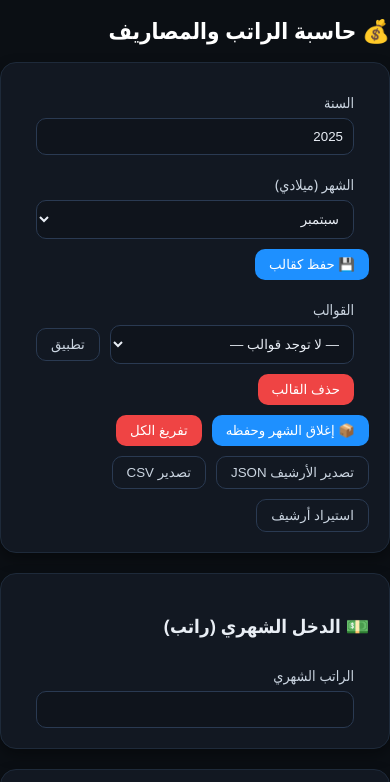
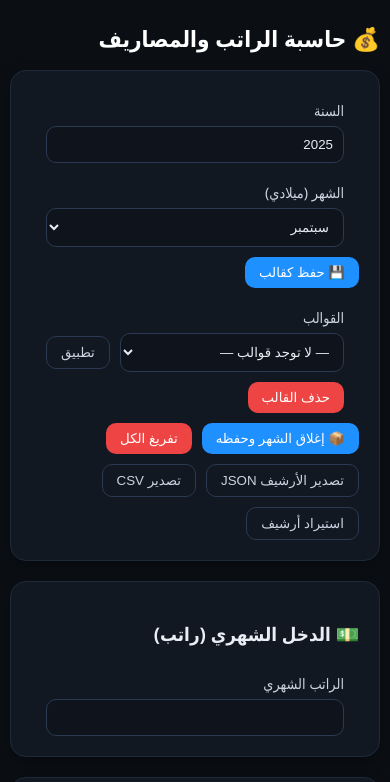
Before and after one commit to a0566201441/-, a plain HTML site: page index.html in a window 390 px wide. Shown: the top 782 px of the page. Drawn offline with nearby package versions, Linux system fonts and the light colour scheme.

Commit message:
Add files via upload

```diff
--- a/index.html
+++ b/index.html
@@ -177,6 +177,14 @@
 @media (max-width: 430px){
   #rows { width:90% !important; max-width:90% !important; margin:0 auto; }
   #rows tr { width:90% !important; max-width:90% !important; }
+}
+</style>
+
+
+<style id="mobile-v41">
+@media (max-width: 430px){
+  /* Simple, small inner spacing for mobile only */
+  body { padding: 8px 10px !important; }
 }
 </style>
 
```
